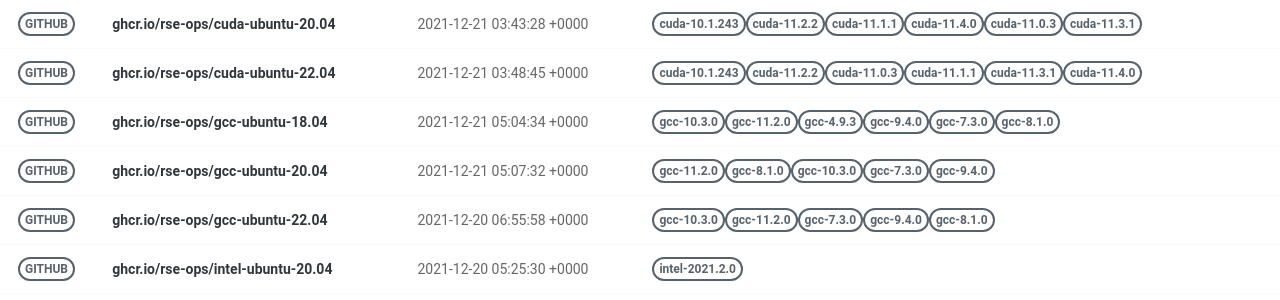
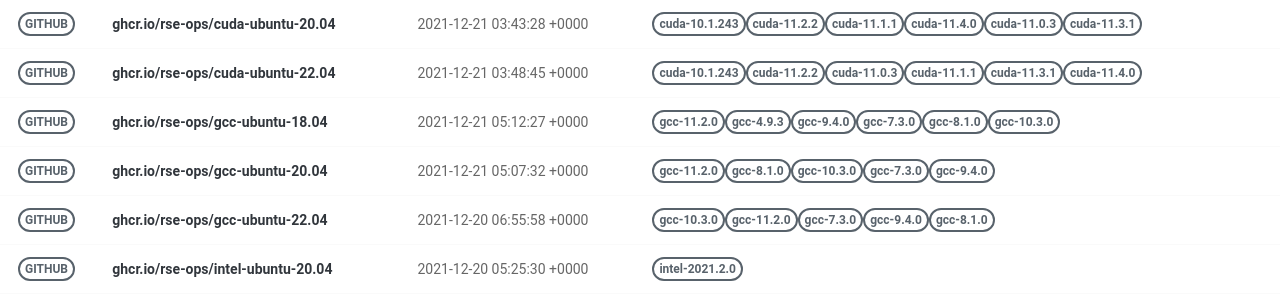
Before and after one commit to rse-ops/docker-images, a Jekyll site: the page built from pages/index.md, in a window 1280 px wide. Shown: the part 277-577 px from the top of the page. Built offline with Jekyll 4.4.1, drawn with Linux system fonts in a browser that asks for light colours; nearby versions of some CDN libraries.

Commit message:
Automated push to update library 2021-12-21

```diff
--- a/_library/ghcr.io-rse-ops-gcc-ubuntu-18.04.md
+++ b/_library/ghcr.io-rse-ops-gcc-ubuntu-18.04.md
@@ -1,14 +1,11 @@
 ---
 layout: container
 name: ghcr.io/rse-ops/gcc-ubuntu-18.04
-updated_at: 2021-12-21 05:04:34.293368
+updated_at: 2021-12-21 05:12:27.617944
 
 
 container_url: https://github.com/orgs/rse-ops/packages/container/package/gcc-ubuntu-18.04
 versions:
- - tag: gcc-10.3.0
-   dockerfile: https://github.com/rse-ops/docker-images/blob/main/ubuntu/gcc/Dockerfile
-   manifest: https://crane.ggcr.dev/manifest/ghcr.io/rse-ops/gcc-ubuntu-18.04:gcc-10.3.0
  - tag: gcc-11.2.0
    dockerfile: https://github.com/rse-ops/docker-images/blob/main/ubuntu/gcc/Dockerfile
    manifest: https://crane.ggcr.dev/manifest/ghcr.io/rse-ops/gcc-ubuntu-18.04:gcc-11.2.0
```
Also changed, not shown: other parts of _library/ghcr.io-rse-ops-gcc-ubuntu-18.04.md (+3 -0 lines).
